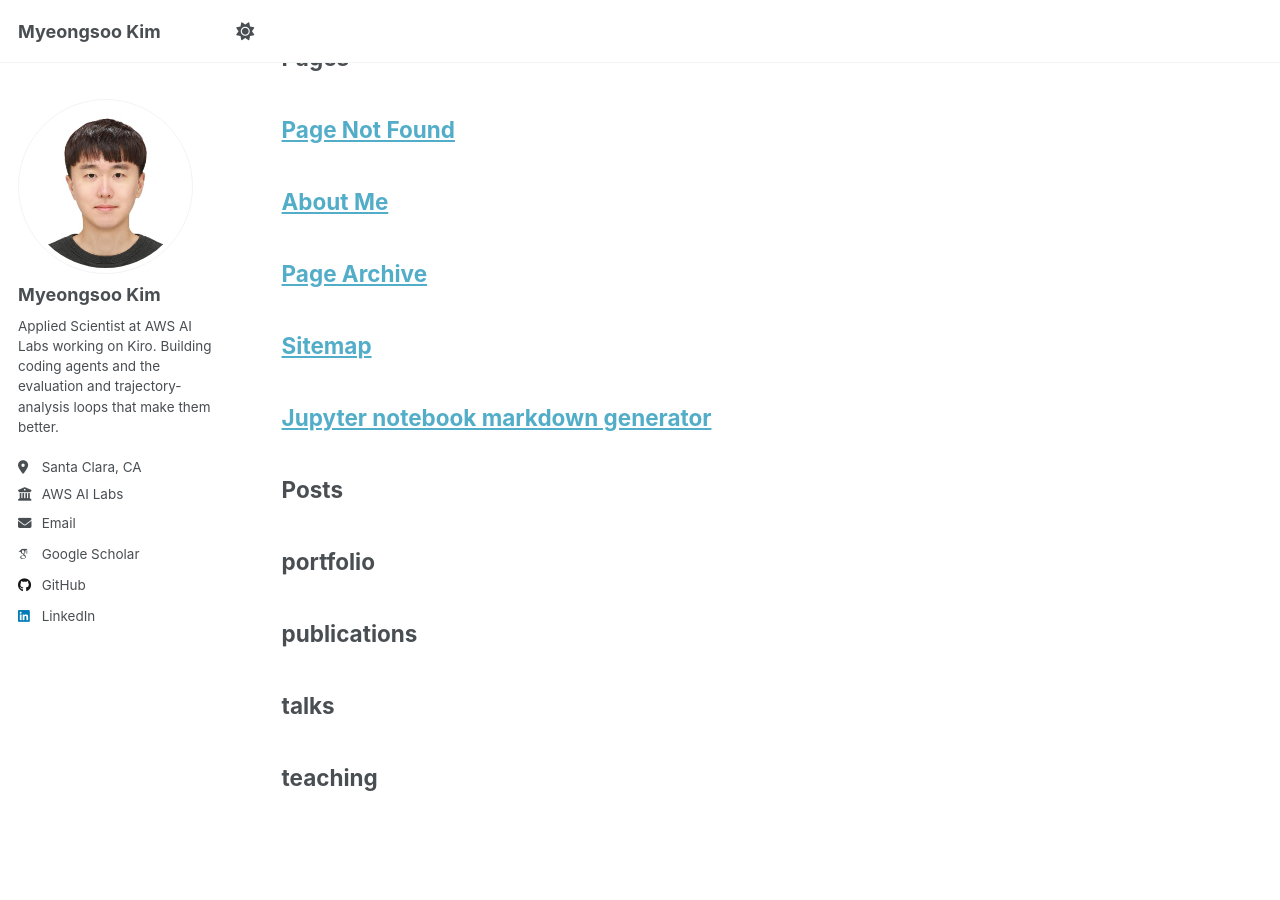
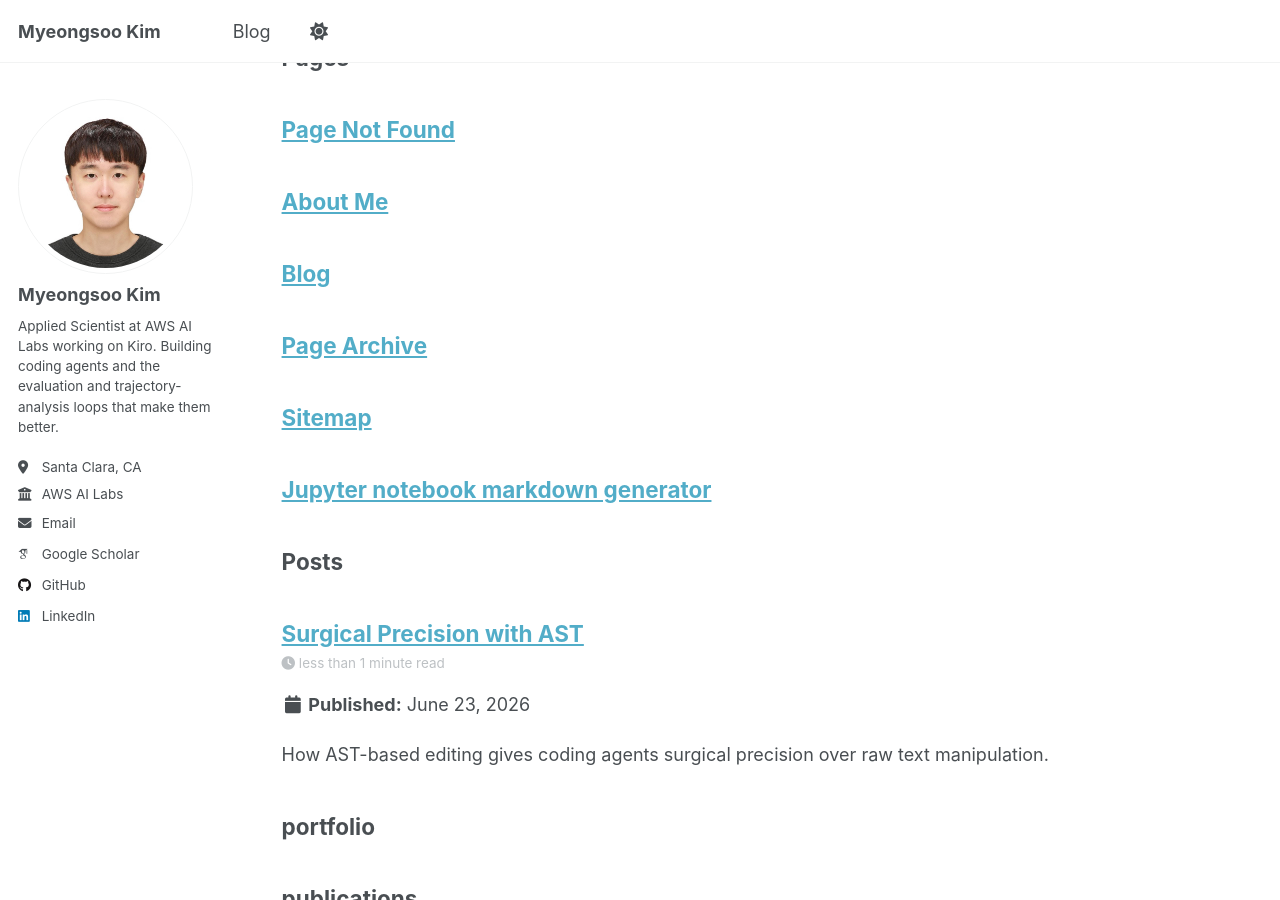
Before and after one commit to codingsoo/codingsoo.github.io, a Jekyll site: the page built from _pages/sitemap.md, in a window 1280 px wide and 900 px high, scrolled down 200 px. Built offline with Jekyll 4.4.1, drawn with Linux system fonts in a browser that asks for light colours; some web fonts are replaced; a script that is not in the unit is left out.

Commit message:
Add Blog nav item with posts collection and first post (AST blog cross-post)

```diff
--- a/_data/navigation.yml
+++ b/_data/navigation.yml
@@ -1,3 +1,5 @@
 # Navigation links in the site header.
 
-main: []
+main:
+  - title: "Blog"
+    url: /blog/
--- /dev/null
+++ b/_posts/2026-06-23-surgical-precision-with-ast.md
@@ -0,0 +1,8 @@
+---
+title: "Surgical Precision with AST"
+date: 2026-06-23
+tags: [code-agents, ast, kiro]
+excerpt: "How AST-based editing gives coding agents surgical precision over raw text manipulation."
+---
+
+Read the full post on the Kiro blog: [Surgical Precision with AST](https://kiro.dev/blog/surgical-precision-with-ast/)
```
Also changed, not shown: _pages/blog.md (added, +12 -0 lines).
